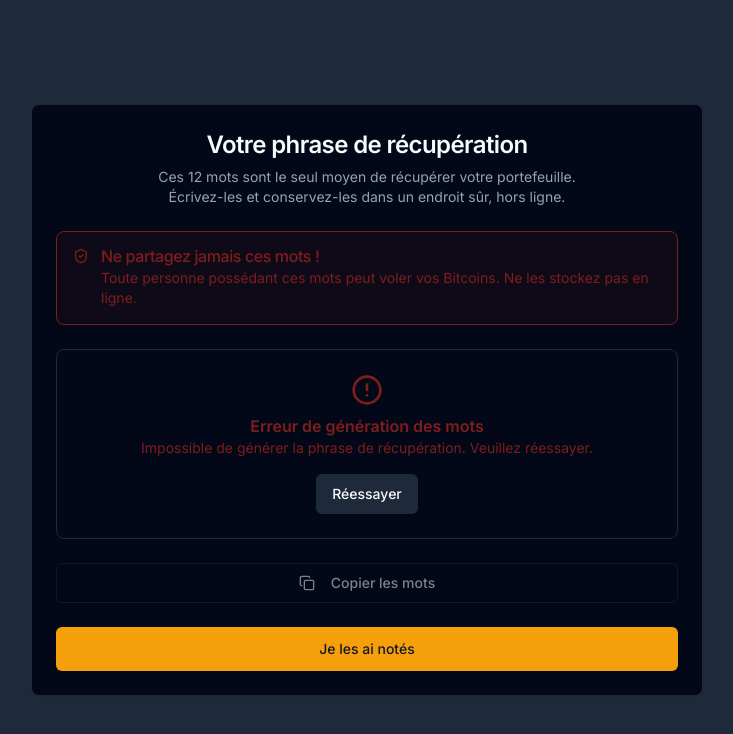
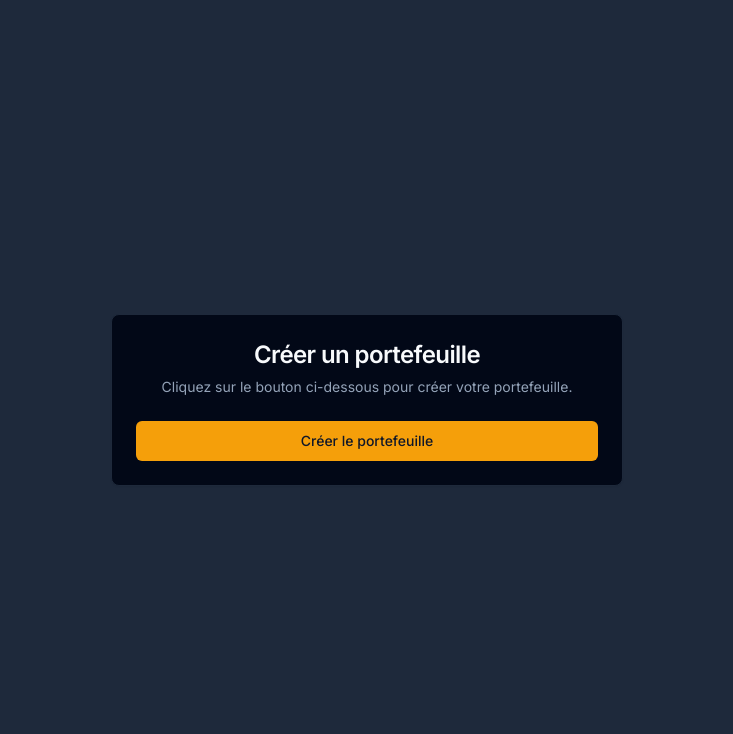
Before and after one commit to Ndikuma/wallet_umuhora, a Next.js app: page /create-wallet in a window 1280 px wide. Shown: the top 734 px of the page, without its empty margins (273-1006 px from the left). Built offline with nearby package versions, Linux system fonts and the light colour scheme; what @genkit-ai/googleai, genkit would draw is missing.

Commit message:
fixed create wallet

```diff
--- a/src/app/(auth)/create-wallet/page.tsx
+++ b/src/app/(auth)/create-wallet/page.tsx
@@ -1,45 +1,36 @@
-
 "use client";
 
-import { useEffect, useState, useCallback } from "react";
+import { useState, useCallback } from "react";
 import Link from "next/link";
-import {
-  Card,
-  CardContent,
-  CardDescription,
-  CardFooter,
-  CardHeader,
-  CardTitle,
-} from "@/components/ui/card";
+import { Card, CardContent, CardFooter, CardHeader, CardTitle, CardDescription } from "@/components/ui/card";
 import { Button } from "@/components/ui/button";
-import { Alert, AlertDescription, AlertTitle } from "@/components/ui/alert";
-import { AlertCircle, ShieldCheck, Loader2 } from "lucide-react";
+import { Alert, AlertTitle, AlertDescription } from "@/components/ui/alert";
+import { AlertCircle, Loader2 } from "lucide-react";
 import { useToast } from "@/hooks/use-toast";
 import api from "@/lib/api";
-import { Skeleton } from "@/components/ui/skeleton";
-import { CopyButton } from "@/components/copy-button";
 
 export default function CreateWalletPage() {
   const { toast } = useToast();
-  const [mnemonic, setMnemonic] = useState<string | null>(null);
-  const [loading, setLoading] = useState(true);
+  const [loading, setLoading] = useState(false);
   const [error, setError] = useState<string | null>(null);
+  const [walletCreated, setWalletCreated] = useState(false);
 
-  const generateMnemonic = useCallback(async () => {
+  const createWallet = useCallback(async () => {
     setLoading(true);
     setError(null);
     try {
-      const response = await api.generateMnemonic();
-      setMnemonic(response.data.mnemonic);
-      localStorage.setItem("tempMnemonic", response.data.mnemonic);
-    } catch (error: any) {
-      const errorMsg =
-        error.response?.data?.error?.details?.detail ||
-        "Impossible de générer la phrase de récupération. Veuillez réessayer.";
+      await api.createWallet(); // <-- Your API POST endpoint
+      setWalletCreated(true);
+      toast({
+        title: "Portefeuille créé",
+        description: "Votre portefeuille a été créé avec succès.",
+      });
+    } catch (err: any) {
+      const errorMsg = err.response?.data?.error || "Impossible de créer le portefeuille.";
       setError(errorMsg);
       toast({
         variant: "destructive",
-        title: "Échec de la création du portefeuille",
+        title: "Erreur",
         description: errorMsg,
       });
     } finally {
@@ -47,79 +38,45 @@ export default function CreateWalletPage() {
     }
   }, [toast]);
 
-  useEffect(() => {
-    generateMnemonic();
-  }, [generateMnemonic]);
-
-  const mnemonicWords = mnemonic?.split(" ") || Array(12).fill(null);
-
   return (
     <div className="flex min-h-screen items-center justify-center bg-secondary p-4">
-      <Card className="w-full max-w-2xl">
+      <Card className="w-full max-w-lg">
         <CardHeader className="text-center">
-          <CardTitle className="text-2xl">Votre phrase de récupération</CardTitle>
+          <CardTitle className="text-2xl">Créer un portefeuille</CardTitle>
           <CardDescription>
-            Ces 12 mots sont le seul moyen de récupérer votre portefeuille.
-            <br />
-            Écrivez-les et conservez-les dans un endroit sûr, hors ligne.
+            Cliquez sur le bouton ci-dessous pour créer votre portefeuille.
           </CardDescription>
         </CardHeader>
-        <CardContent className="space-y-6">
-          <Alert variant="destructive" className="bg-destructive/10">
-            <ShieldCheck className="h-4 w-4" />
-            <AlertTitle>Ne partagez jamais ces mots !</AlertTitle>
-            <AlertDescription>
-              Toute personne possédant ces mots peut voler vos Bitcoins. Ne les stockez pas en ligne.
-            </AlertDescription>
+        <CardContent>
+          {error && (
+            <Alert variant="destructive" className="mb-4">
+              <AlertCircle className="h-4 w-4" />
+              <AlertTitle>Erreur</AlertTitle>
+              <AlertDescription>{error}</AlertDescription>
             </Alert>
-          <div className="rounded-lg border bg-background p-6">
-            {loading ? (
-              <div className="grid grid-cols-2 gap-x-12 gap-y-4 font-code text-lg sm:grid-cols-3">
-                {Array.from({ length: 12 }).map((_, index) => (
-                  <Skeleton key={index} className="h-6 w-24" />
-                ))}
-              </div>
-            ) : error ? (
-              <div className="flex flex-col items-center justify-center text-center text-destructive">
-                <AlertCircle className="mb-2 size-8" />
-                <p className="font-semibold">Erreur de génération des mots</p>
-                <p className="text-sm">{error}</p>
+          )}
+          {walletCreated && (
+            <Alert variant="success" className="mb-4">
+              <AlertTitle>Succès</AlertTitle>
+              <AlertDescription>Votre portefeuille a été créé avec succès.</AlertDescription>
+            </Alert>
+          )}
           <Button
-                  onClick={generateMnemonic}
-                  variant="secondary"
-                  className="mt-4"
+            onClick={createWallet}
+            disabled={loading || walletCreated}
+            className="w-full"
           >
             {loading && <Loader2 className="mr-2 h-4 w-4 animate-spin" />}
-                  Réessayer
+            {walletCreated ? "Portefeuille créé" : "Créer le portefeuille"}
           </Button>
-              </div>
-            ) : (
-              <div className="grid grid-cols-2 gap-x-12 gap-y-4 font-code text-lg sm:grid-cols-3">
-                {mnemonicWords.map((word, index) => (
-                  <div key={index} className="flex items-baseline">
-                    <span className="mr-3 text-sm text-muted-foreground">
-                      {index + 1}.
-                    </span>
-                    <span>{word}</span>
-                  </div>
-                ))}
-              </div>
-            )}
-          </div>
-          <CopyButton
-            textToCopy={mnemonic || ""}
-            disabled={loading || !mnemonic || !!error}
-            variant="outline"
-            toastMessage="Phrase de récupération copiée"
-          >
-            Copier les mots
-          </CopyButton>
         </CardContent>
+        {walletCreated && (
           <CardFooter>
-          <Button asChild className="w-full" size="lg" disabled={loading || !!error || !mnemonic}>
-            <Link href="/verify-mnemonic">Je les ai notés</Link>
+            <Button asChild className="w-full" size="lg">
+              <Link href="/wallet-dashboard">Accéder au portefeuille</Link>
             </Button>
           </CardFooter>
+        )}
       </Card>
     </div>
   );
```
Lines whose indentation alone changed are shown as unchanged.
